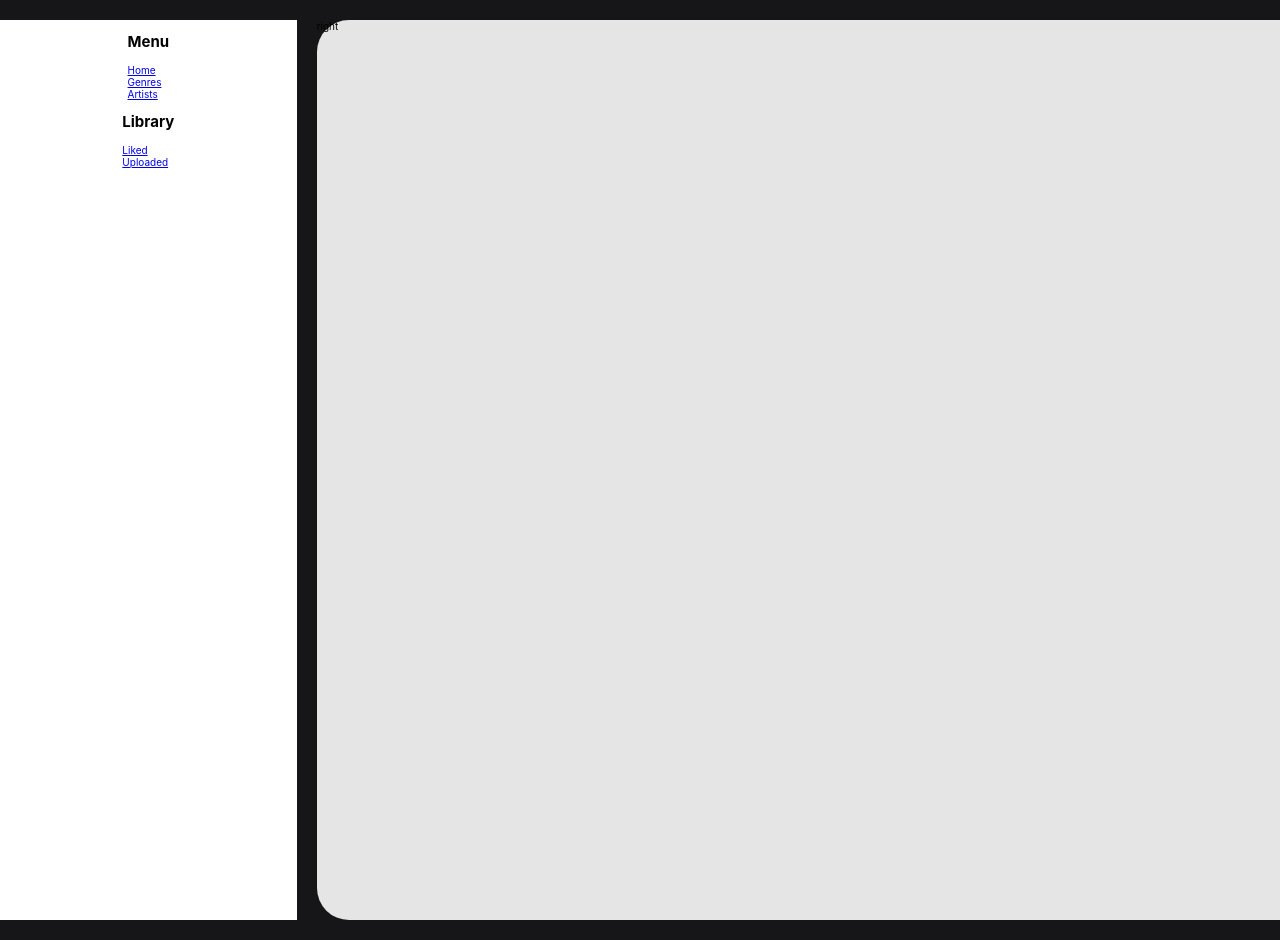
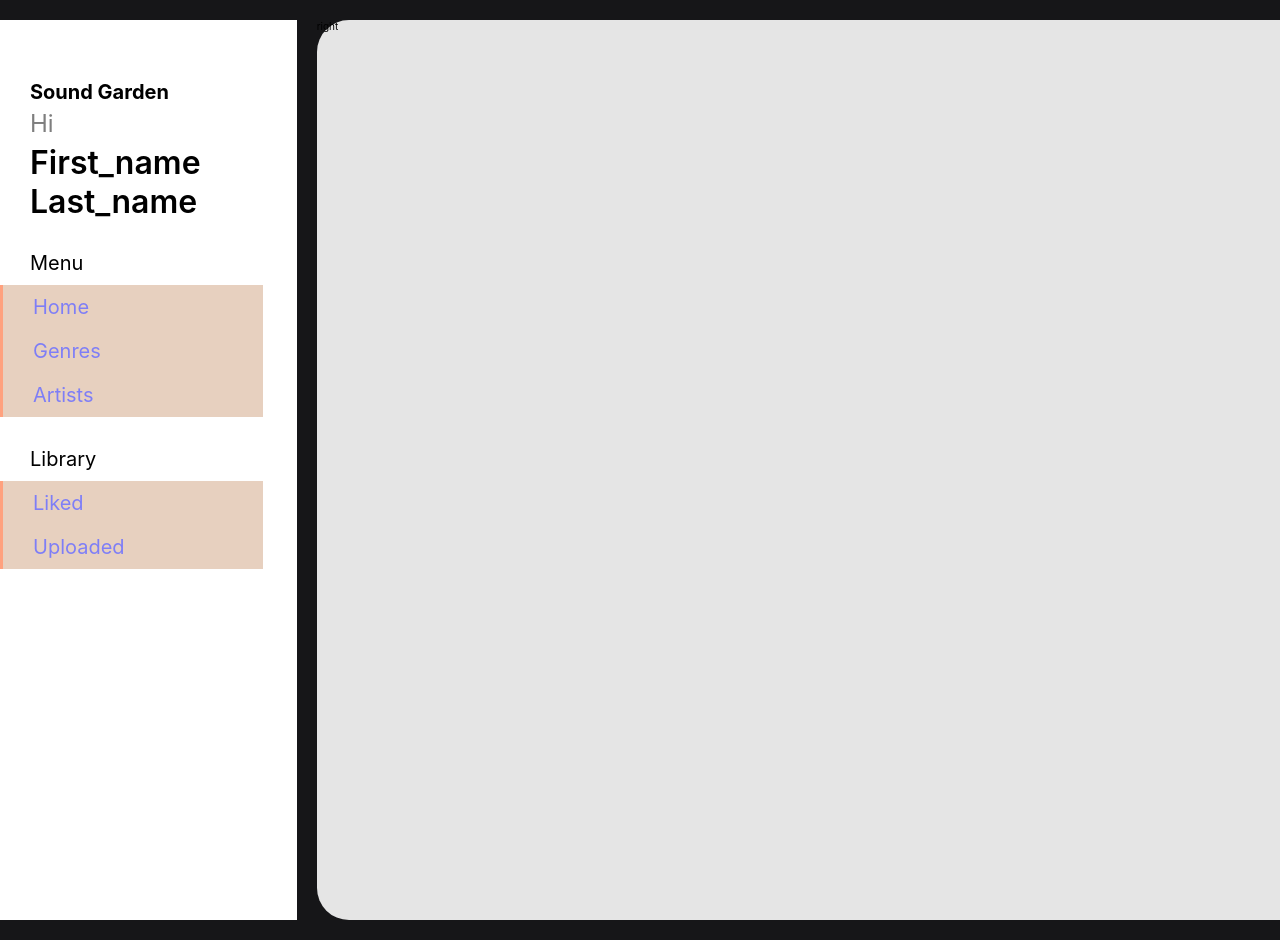
Before and after one commit to khalil0525/sound-garden-app, a React (Create React App) app: page / in a window 1280 px wide. Shown: the top 940 px of the page. Built offline with nearby package versions, Linux system fonts and the light colour scheme.

Commit message:
Added text to the sidebar and styled it

```diff
--- a/src/App.js
+++ b/src/App.js
@@ -4,25 +4,42 @@ function App() {
   return (
     <div className={styles.app}>
       <div className={styles.sidebar}>
+        <div className={styles["sidebar-header"]}>
+          <h1>Sound Garden</h1>
+          <p className={styles["welcome-text"]}>Hi</p>
+          <p className={styles.username}>
+            First_name<br></br>Last_name
+          </p>
+        </div>
         <div className={styles.navigation}>
           <BrowserRouter>
             <div className={styles["navigation-main"]}>
-              <h2>Menu</h2>
+              <h4>Menu</h4>
               <nav className={styles.navbar}>
-                <NavLink to="/">Home</NavLink>
-                <NavLink to="/genres">Genres</NavLink>
-                <NavLink to="/artists">Artists</NavLink>
+                <NavLink to="/">
+                  <div>Home</div>
+                </NavLink>
+                <NavLink to="/genres">
+                  <div>Genres</div>
+                </NavLink>
+                <NavLink to="/artists">
+                  <div>Artists</div>
+                </NavLink>
               </nav>
             </div>
             <div className={styles["navigation-library"]}>
-              <h2>Library</h2>
+              <h4>Library</h4>
               <nav className={styles.navbar}>
-                <NavLink to="/liked">Liked</NavLink>
-                <NavLink to="/uploaded">Uploaded</NavLink>
+                <NavLink to="/liked">
+                  <div>Liked</div>
+                </NavLink>
+                <NavLink to="/uploaded">
+                  <div>Uploaded</div>
+                </NavLink>
               </nav>
             </div>
             <Routes>
-              <Route path="/"></Route>
+              <Route path="/" element={null}></Route>
               <Route path="/genres"></Route>
               <Route path="/artists"></Route>
               <Route path="/liked"></Route>
--- a/src/App.module.css
+++ b/src/App.module.css
@@ -12,8 +12,27 @@
   grid-column: 1/2;
 
   display: flex;
-  display: column;
-  gap: 2rem;
+  flex-direction: column;
+
+  /* gap: 10rem; */
+}
+.sidebar-header {
+  margin-left: 3rem;
+  margin-top: 6rem;
+
+  display: flex;
+  flex-direction: column;
+  gap: 0.5rem;
+}
+.welcome-text {
+  font-size: 2.4rem;
+  font-weight: 400;
+  opacity: 0.5;
+}
+.username {
+  font-size: 3.2rem;
+  font-weight: 600;
+  /* color: #ffffff; */
 }
 
 .page {
@@ -23,17 +42,46 @@
   grid-column: 2/-1;
 }
 .navigation {
-  width: 100%;
   display: flex;
   flex-direction: column;
-  align-items: center;
+  align-items: flex-start;
+  justify-content: space-between;
+
+  margin-top: 3rem;
 }
-
-.navbar {
-  display: flex;
-  flex-direction: column;
+.navigation h4 {
+  font-weight: 400;
+  font-size: 2rem;
+  margin-left: 3rem;
+  margin-bottom: 1rem;
+  /* color: #ffffff; */
 }
 .navigation-main {
 }
 .navigation-library {
 }
+.navbar {
+  display: flex;
+  flex-direction: column;
+
+  margin-bottom: 3rem;
+}
+
+.navbar a {
+  font-size: 2rem;
+  font-weight: 400;
+  text-decoration: none;
+  /* color: #ffffff; */
+  opacity: 0.5;
+  padding: 1rem 3rem;
+
+  /* Style for active class */
+  background: rgba(158, 71, 0, 0.5);
+  border-left: 3px solid orangered;
+}
+.navbar a div {
+  width: 20rem;
+}
+/* .navbar a.active {
+  background: orange;
+} */
--- a/src/index.css
+++ b/src/index.css
@@ -1,3 +1,9 @@
+* {
+  margin: 0;
+  padding: 0;
+  box-sizing: border-box;
+}
+
 html {
   /* 10px / 16px = 0.625 = 62.5%
   1 rem = 10px */
```
Also changed, not shown: src/logo.svg (deleted).
